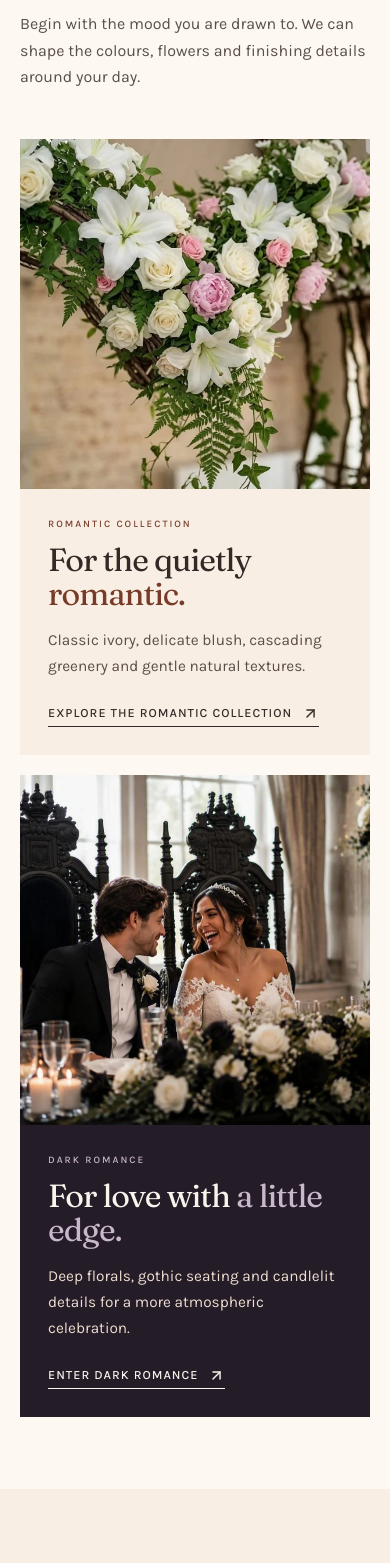
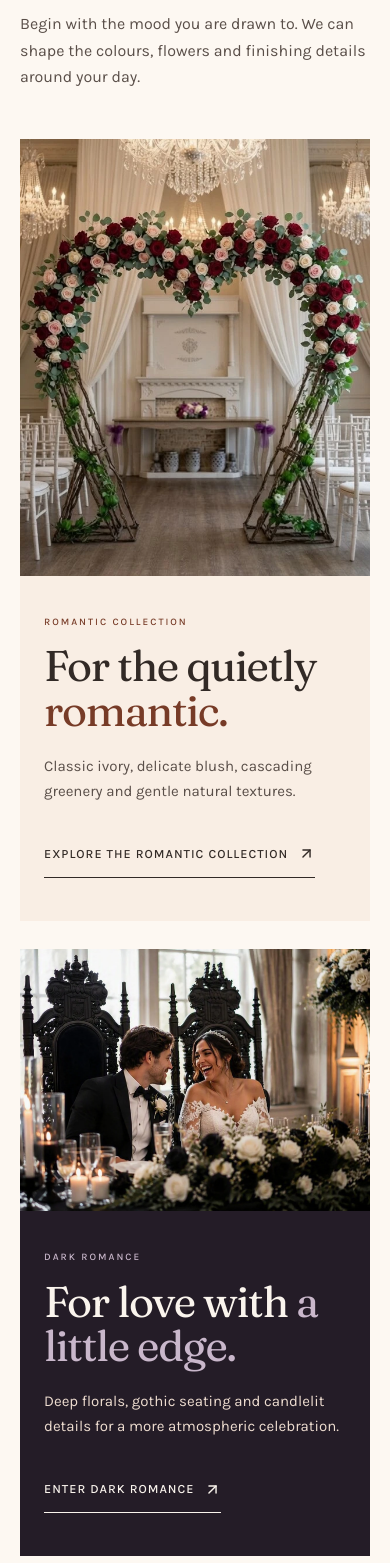
Before and after one commit to sarahhouseofkaos-cmyk/hearts-in-bloom, a React (Vite) app: page / in a window 390 px wide. Shown: the part 2480-4043 px from the top of the page. Built offline with nearby package versions, Linux system fonts and the light colour scheme.

Commit message:
Put the home page collections section back as it was
Sarah meant the Collection page in the menu, not this home page section.
Reverts the side-by-side cards change.

Co-Authored-By: Claude Opus 5.5 <noreply@anthropic.com>
Claude-Session: https://claude.ai/code/session_0133DQE5wRCjdu5Y5NnYjTSR

```diff
--- a/src/App.css
+++ b/src/App.css
@@ -1162,6 +1162,27 @@ h3 { line-height: 1.2; }
 .story-collections-heading { display: grid; grid-template-columns: minmax(0, 1.2fr) minmax(0, 0.8fr); gap: 1.5rem 3rem; align-items: end; margin-bottom: clamp(2.5rem, 5vw, 4.5rem); }
 .story-collections-heading .eyebrow { grid-column: 1 / -1; }
 .story-collections-heading > p:not(.eyebrow) { max-width: 30rem; padding-bottom: 0.5rem; color: var(--text-muted); }
+.story-collection-grid { display: grid; grid-template-columns: 1fr; gap: clamp(1.5rem, 3vw, 2.75rem); }
+.story-collection-grid article { display: grid; grid-template-columns: minmax(0, 1.08fr) minmax(0, 0.92fr); min-height: 31rem; background: var(--paper-200); }
+.story-collection-grid .story-collection-dark { grid-template-columns: minmax(0, 0.92fr) minmax(0, 1.08fr); background: var(--plum-950); color: var(--light-100); }
+.story-collection-dark .story-collection-image { order: 2; }
+.story-collection-dark .story-collection-copy { order: 1; }
+.story-collection-image { position: relative; display: block; min-height: 31rem; overflow: hidden; }
+.story-collection-image img { position: absolute; inset: 0; width: 100%; height: 100%; object-fit: cover; object-position: center 48%; transition: transform 350ms ease-out; }
+.story-collection-dark .story-collection-image img { object-position: center 44%; }
+.story-collection-romantic .story-collection-image { background: var(--paper-200); }
+.story-collection-romantic .story-collection-image img { object-fit: contain; object-position: center; scale: 1.2; transform-origin: center 75%; }
+.story-collection-image:hover img { transform: scale(1.025); }
+.story-collection-copy { padding: clamp(2.5rem, 5vw, 5rem); display: flex; flex-direction: column; justify-content: center; align-items: flex-start; }
+.story-collection-copy .eyebrow { color: var(--accent-action); font-size: 0.62rem; }
+.story-collection-copy h3 { max-width: 12ch; margin-top: 1rem; font-size: clamp(2.5rem, 4vw, 4rem); line-height: 1.04; letter-spacing: -0.03em; }
+.story-collection-copy h3 em { color: var(--accent-action); font-weight: 400; }
+.story-collection-copy > p:not(.eyebrow) { max-width: 28rem; margin-top: 1.25rem; color: var(--text-muted); font-size: 0.96rem; line-height: 1.7; }
+.story-collection-copy .text-link { margin-top: 1.8rem; }
+.story-collection-dark .story-collection-copy .eyebrow, .story-collection-dark .story-collection-copy h3 em { color: var(--plum-200); }
+.story-collection-dark .story-collection-copy > p:not(.eyebrow) { color: var(--paper-300); }
+.story-collection-dark .story-collection-copy .text-link { color: var(--light-100); }
+.story-collection-dark .story-collection-copy .text-link:hover { color: var(--plum-200); }
 
 .story-process { max-width: var(--container); margin: 0 auto; display: grid; grid-template-columns: minmax(0, 0.85fr) minmax(0, 1.15fr); gap: clamp(3rem, 9vw, 9rem); }
 .story-process-intro { align-self: center; }
@@ -1200,6 +1221,10 @@ h3 { line-height: 1.2; }
   .story-sarah-photo { min-height: 62dvh; }
   .story-sarah-copy { max-width: none; }
   .story-collections-heading { grid-template-columns: 1fr; align-items: start; }
+  .story-collection-grid article, .story-collection-grid .story-collection-dark { grid-template-columns: minmax(0, 1fr) minmax(0, 1fr); }
+  .story-collection-romantic .story-collection-image img { scale: 1.08; }
+  .story-collection-copy { padding: clamp(2rem, 4vw, 3.5rem); }
+  .story-collection-copy h3 { font-size: clamp(2.25rem, 5vw, 3.2rem); }
   .story-process { grid-template-columns: 1fr; }
   .story-process-intro { max-width: 40rem; }
   .story-design { grid-template-columns: 1fr; gap: 2.5rem; }
@@ -1224,11 +1249,21 @@ h3 { line-height: 1.2; }
   .story-sarah-photo { min-height: 34rem; padding-top: 4.5rem; padding-bottom: 4.5rem; }
   .story-sarah-photo > span { bottom: 5.5rem; }
   .story-sarah-copy { padding-top: 0; }
+  .story-collection-grid { gap: 1.75rem; }
+  .story-collection-grid article, .story-collection-grid .story-collection-dark { grid-template-columns: 1fr; min-height: 0; }
+  .story-collection-image { min-height: 0; aspect-ratio: 4 / 3; }
+  .story-collection-romantic .story-collection-image { aspect-ratio: 4 / 5; }
+  .story-collection-romantic .story-collection-image img { object-fit: cover; scale: 1; transform-origin: center; }
+  .story-collection-dark .story-collection-image, .story-collection-dark .story-collection-copy { order: 0; }
+  .story-collection-copy { padding: 2.4rem 1.5rem 2.7rem; }
+  .story-collection-copy h3 { font-size: clamp(2.4rem, 11vw, 3.2rem); }
+  .story-collection-copy > p:not(.eyebrow) { font-size: 0.94rem; }
   .story-process-list h3 { font-size: 1.5rem; }
   .story-design .button { width: 100%; }
 }
 
 @media (prefers-reduced-motion: reduce) {
+  .story-collection-image img { transition: none; }
 }
 
 /* Signature heart-line and moment-led studio enhancements */
@@ -1482,27 +1517,3 @@ h3 { line-height: 1.2; }
 @media (prefers-reduced-motion: reduce) {
   .home-piece-image img { transition: none; }
 }
-
-/* Home: the two collections as matching side-by-side cards */
-.story-collection-grid { display: grid; grid-template-columns: repeat(2, minmax(0, 1fr)); gap: clamp(1.25rem, 3vw, 2.5rem); }
-.story-collection-grid article { display: flex; flex-direction: column; background: var(--paper-200); }
-.story-collection-grid .story-collection-dark { background: var(--plum-950); color: var(--light-100); }
-.story-collection-image { display: block; overflow: hidden; aspect-ratio: 1 / 1; }
-.story-collection-image img { width: 100%; height: 100%; object-fit: cover; object-position: center; transition: transform 350ms ease-out; }
-.story-collection-image:hover img { transform: scale(1.025); }
-.story-collection-copy { flex: 1; padding: clamp(1.75rem, 3.5vw, 3rem); display: flex; flex-direction: column; align-items: flex-start; }
-.story-collection-copy .eyebrow { color: var(--accent-action); font-size: 0.62rem; }
-.story-collection-copy h3 { margin-top: 0.8rem; font-size: clamp(2rem, 3vw, 2.9rem); line-height: 1.05; letter-spacing: -0.03em; }
-.story-collection-copy h3 em { color: var(--accent-action); font-weight: 400; }
-.story-collection-copy > p:not(.eyebrow) { max-width: 28rem; margin-top: 1rem; color: var(--text-muted); font-size: 0.96rem; line-height: 1.7; }
-.story-collection-copy .text-link { margin-top: auto; padding-top: 1.5rem; }
-.story-collection-dark .story-collection-copy .eyebrow, .story-collection-dark .story-collection-copy h3 em { color: var(--plum-200); }
-.story-collection-dark .story-collection-copy > p:not(.eyebrow) { color: var(--paper-300); }
-.story-collection-dark .story-collection-copy .text-link { color: var(--light-100); }
-.story-collection-dark .story-collection-copy .text-link:hover { color: var(--plum-200); }
-@media (max-width: 700px) {
-  .story-collection-grid { grid-template-columns: 1fr; max-width: 30rem; margin: 0 auto; }
-}
-@media (prefers-reduced-motion: reduce) {
-  .story-collection-image img { transition: none; }
-}
--- a/src/pages/Home.tsx
+++ b/src/pages/Home.tsx
@@ -57,7 +57,7 @@ export default function Home() {
         <div className="story-collection-grid">
           <article className="story-collection-romantic">
             <Link to="/collection" className="story-collection-image" aria-label="Explore the Romantic collection">
-              <img src={asset('/images/soft-blush-garden.webp')} alt="Soft blush and ivory rose heart arch with delicate greenery" loading="lazy" />
+              <img src={asset('/images/romantic-heart-arch.webp')} alt="Red, blush and ivory floral heart arch styled for an indoor wedding ceremony" loading="lazy" />
             </Link>
             <div className="story-collection-copy">
               <p className="eyebrow">Romantic collection</p>
```
